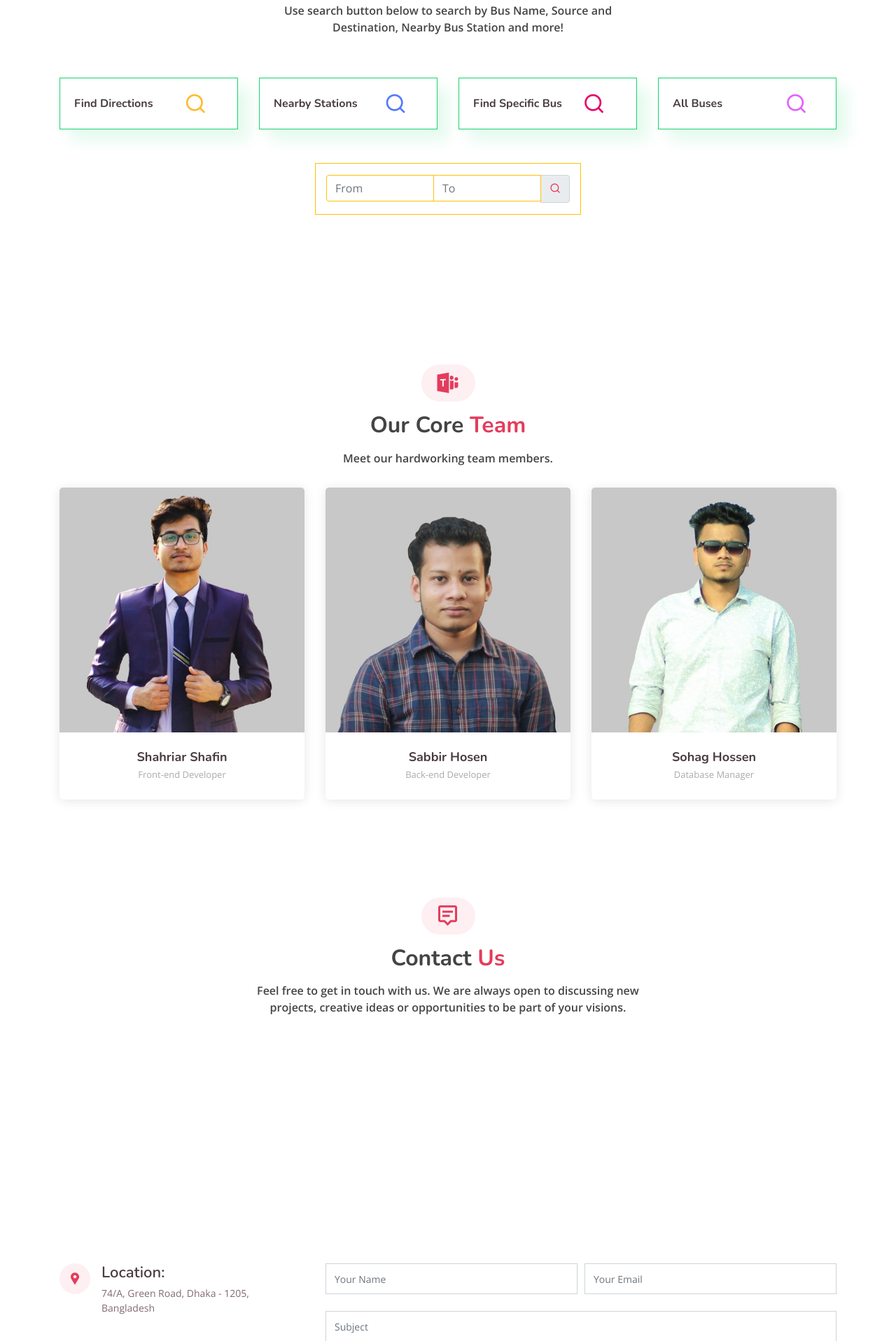
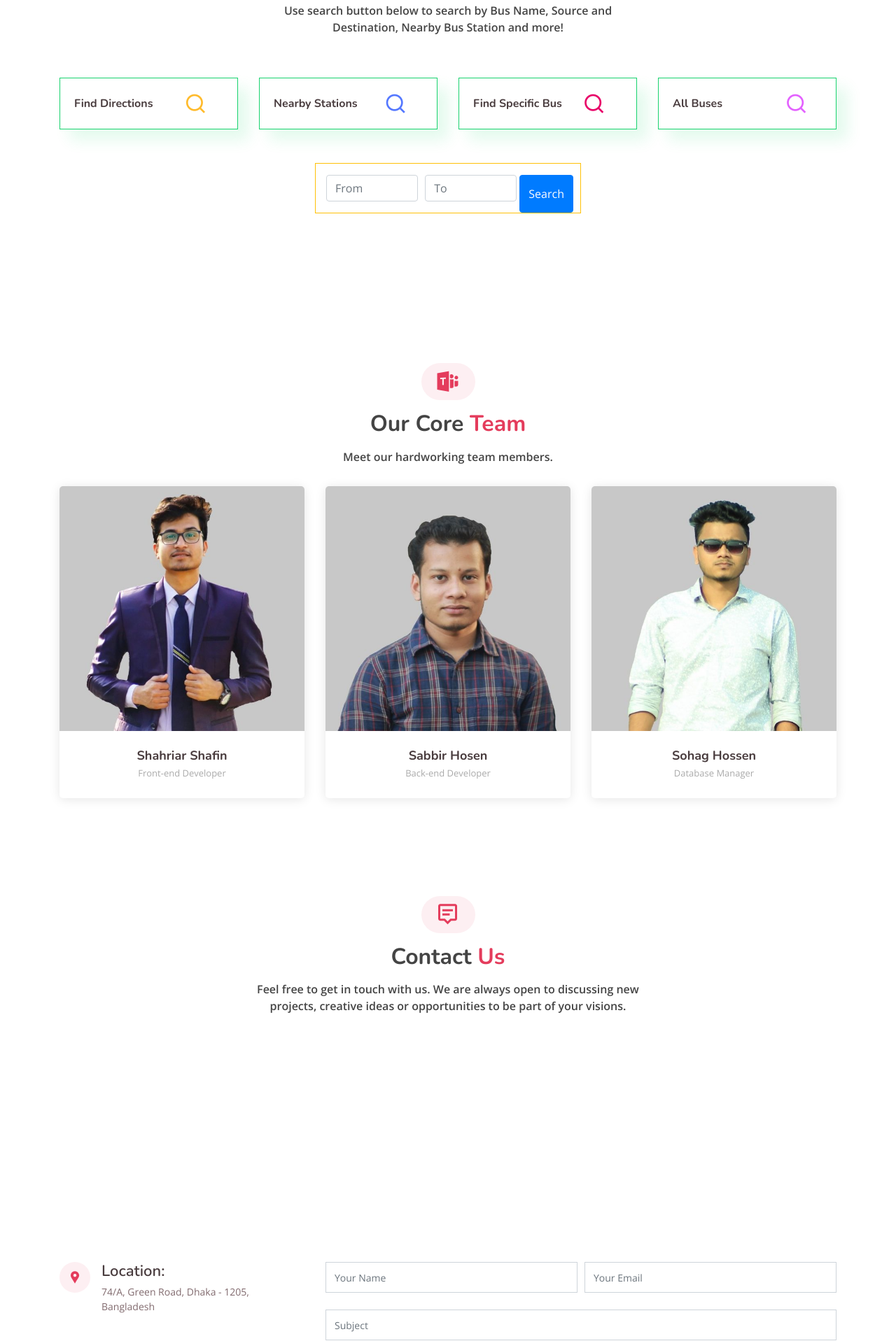
Before and after one commit to ingenuity-2-0/smart-transport-system, a Django app: page / in a window 1280 px wide, after a click on "Find Directions". Shown: the part 978-2895 px from the top of the page at 70% size. Run offline with Django 3.2, Linux system fonts and the light colour scheme; some libraries are stand-ins or nearby versions.

Commit message:
search form style updated. closed #16

```diff
--- a/templates/accounts/base.html
+++ b/templates/accounts/base.html
@@ -127,51 +127,64 @@
               <i class="ri-search-line" style="color: #e361ff; margin-left: 42%;"></i>
             </div>
           </div>
-          <!-- temp bar  -->
 
+          <!-- SEARCH BAR - FIND_DERECTIONS  -->
           <div class="col-md-4 offset-md-4 mt-5 border border-warning pt-3" id="findDerections">
-            <div class="input-group mb-3">
-              <input type="text" class="form-control border-warning" placeholder="From" aria-label="Recipient's username">
-              <input type="text" class="form-control border-warning" placeholder="To" aria-label="Recipient's username">
-              <div class="input-group-append">
-                <span class="input-group-text"><a href="{% url 'finddirection'%}"><i class="ri-search-line"></i></a></span>
+            <form>
+              <div class="form-row">
+                <div class=" col input-group mb-3">
+                  <input type="text" class="form-control" placeholder="From" required>
+                </div>
+                <div class=" col input-group mb-3">
+                  <input type="text" class="form-control" placeholder="To" required>
+                </div>
+                <div class="input-group-append">
+                  <button type="submit" class="btn btn-primary">Search</button>
+                </div>
               </div>
-            </div>
+            </form>
           </div>
 
-          <div class="col-md-4 offset-md-4 mt-5 border border border-primary pt-3" id="nearbyStations">
-              <!-- creating form for temporary-->
-              <form action="{% url 'searchnearby_address' %}" method="post">{% csrf_token %}
-            <div class="input-group mb-3">
-              <input type="text" class="form-control border border-primary" placeholder="Search ...." aria-label="Recipient's username" name="userlocationaddress" required>
-              <div class="input-group-append">
-                <span class="input-group-text"><i class="ri-pin-distance-fill" onclick="getLocation()" style="color: #e80368;"data-toggle="tooltip" data-placement="bottom" title="From your location"></i></span>
-{#                <span class="input-group-text"><i type="submit" class="ri-search-line"></i></span>#}
-                  <input type="submit">
+          <!-- SEARCH BAR - NEARBY_STATIONS  -->
+          <div class="col-md-4 offset-md-4 mt-5 border border-warning pt-3" id="nearbyStations">
+            <form action="{% url 'searchnearby_address' %}" method="post">{% csrf_token %}
+              <div class="form-row">
+                <div class=" col input-group mb-3">
+                  <input type="text" class="form-control" placeholder="Search ...." name="userlocationaddress" required>
+                  <div class="input-group-append">
+                    <span class="input-group-text">
+                    <i class="ri-pin-distance-fill" onclick="getLocation()" style="color: #e80368;"data-toggle="tooltip" data-placement="bottom" title="From your location"></i>
+                   </span>
+                    <button type="submit" class="btn btn-primary">Search</button>
+                  </div>
+                </div>
               </div>
-            </div>
-              </form>
+            </form>
           </div>
 
-          <div class="col-md-4 offset-md-4 mt-5 border border-danger pt-3" id="specificBus">
-            <div class="input-group mb-3">
-              <input type="text" class="form-control border-danger" placeholder="Search ...." aria-label="Recipient's username" >
-              <div class="input-group-append">
-                <span class="input-group-text"><a href="{% url 'findspecificbus'%}"><i class="ri-search-line"></i></a></span>
+          <!-- SEARCH BAR - SPECIFIC_BUS  -->
+          <div class="col-md-4 offset-md-4 mt-5 border border-warning pt-3" id="specificBus">
+            <form action="" method="post">{% csrf_token %}
+              <div class="form-row">
+                <div class=" col input-group mb-3">
+                  <input type="text" class="form-control" placeholder="Search ...." aria-label="Recipient's username" name="userlocationaddress" required>
+                  <div class="input-group-append">
+                    <button type="submit" class="btn btn-primary">Search</button>
+                  </div>
+                </div>
               </div>
-            </div>
+            </form>
           </div>
 
-        <!-- invisible form -->
+        <!-- Invisible Form - GET USER LOCATION -->
         <div class="col-md-4 offset-md-4 mt-5 pt-3 invisible">
           <form action="{% url 'searchnearby_latlng' %}" method="post"> {% csrf_token %} <!-- Secured -->
             <input id="userLocation" type="text" value="user location will visible here" name="userLocation">
             <input id="passLat" type="submit">
           </form>
         </div>
-        <!-- invisible form -->
+        <!-- Invisible Form - GET USER LOCATION -->
 
-        <!-- temp bar  -->
         </div>
       </div>
     </section><!-- End Features Section -->
```
